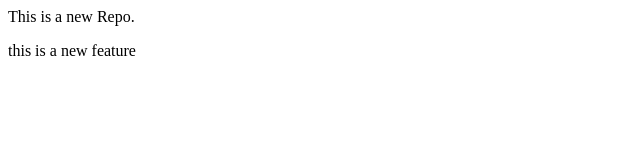
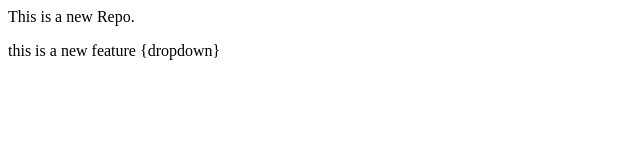
Before and after one commit to Abuzer22/LocalRepo, a plain HTML site: page index.html in a window 1280 px wide. Shown: the full height of the page, 0-640 px from the left. Drawn offline with Linux system fonts and the light colour scheme.

Commit message:
add dropdown

```diff
--- a/index.html
+++ b/index.html
@@ -1,2 +1,2 @@
 <p> This is a new Repo.</p>
-<p>this is a new feature </p>
+<p>this is a new feature {dropdown} </p>
```
